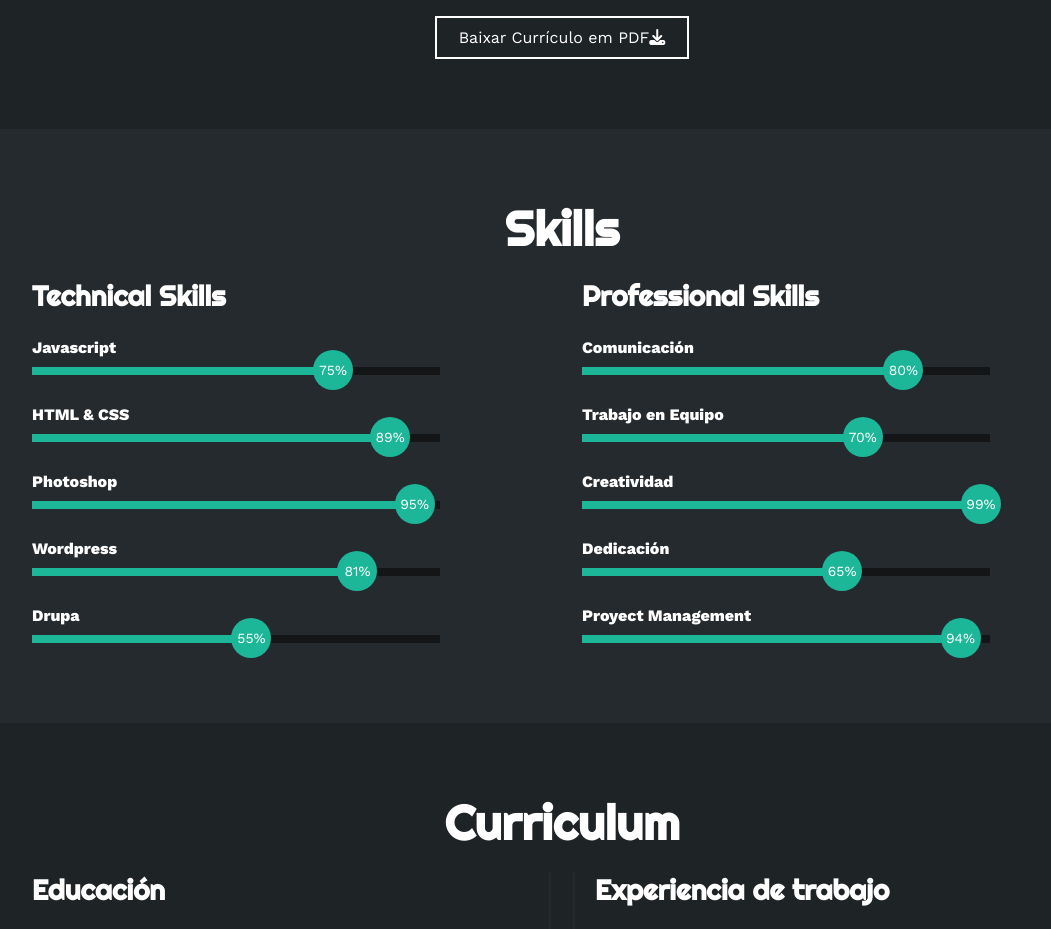
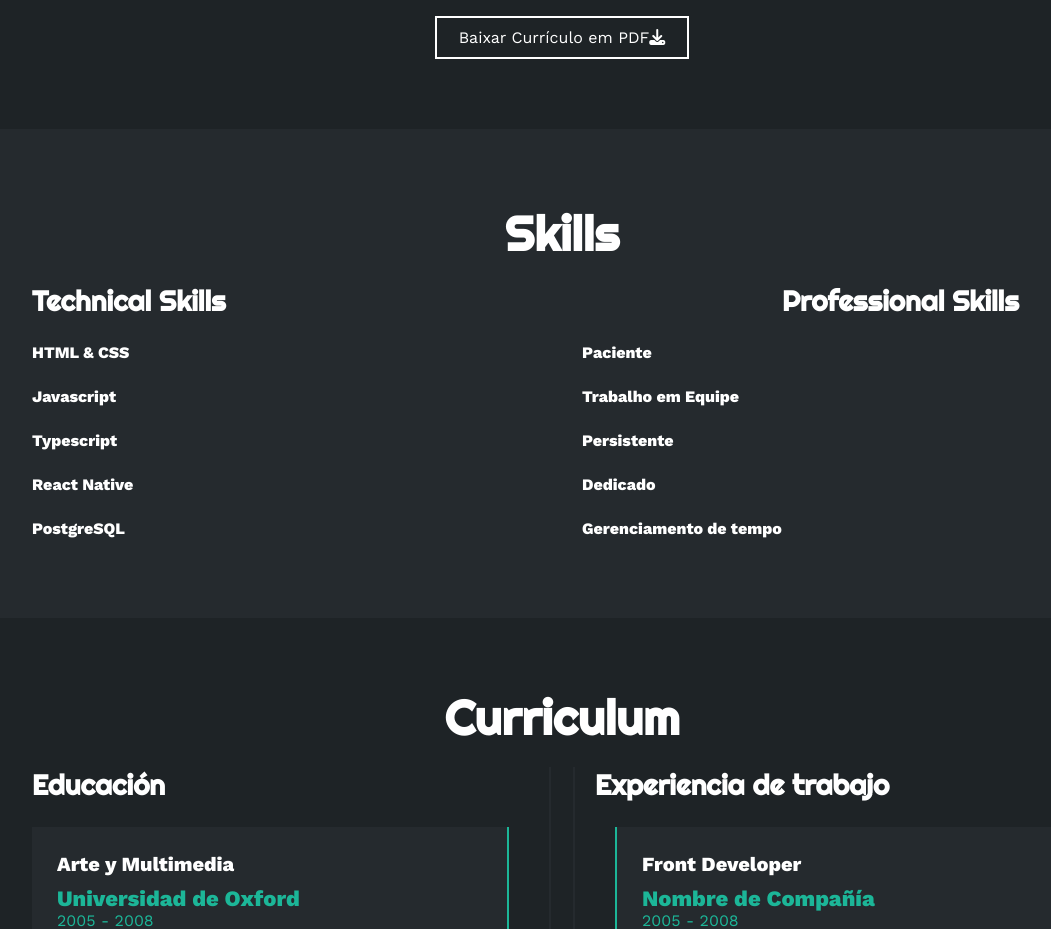
Before and after one commit to EuDiniz/EuDiniz.github.io, a plain HTML site: page index.html in a window 1280 px wide. Shown: the part 1220-2149 px from the top of the page, without its empty margins (78-1129 px from the left). Drawn offline with nearby package versions, Linux system fonts and the light colour scheme.

Commit message:
new commit

```diff
--- a/index.html
+++ b/index.html
@@ -100,89 +100,48 @@
                 <!-- Technical Skill -->
                 <div class="col">
                     <h3>Technical Skills</h3>
+
+                    <div class="skill">
+                        <span>HTML & CSS</span>
+                    </div>
+
                     <div class="skill">
                         <span>Javascript</span>
-                        <div class="barra-skill">
-                            <div class="progreso">
-                                <span>75%</span>
-                            </div>
-                        </div>
                     </div>
                     <div class="skill">
-                        <span>HTML & CSS</span>
-                        <div class="barra-skill">
-                            <div class="progreso">
-                                <span>89%</span>
-                            </div>
-                        </div>
+                        <span>Typescript</span>
                     </div>
+
                     <div class="skill">
-                        <span>Photoshop</span>
-                        <div class="barra-skill">
-                            <div class="progreso">
-                                <span>95%</span>
-                            </div>
-                        </div>
+                        <span>React Native</span>
                     </div>
+
                     <div class="skill">
-                        <span>Wordpress</span>
-                        <div class="barra-skill">
-                            <div class="progreso">
-                                <span>81%</span>
-                            </div>
-                        </div>
-                    </div>
-                    <div class="skill">
-                        <span>Drupa</span>
-                        <div class="barra-skill">
-                            <div class="progreso">
-                                <span>55%</span>
-                            </div>
-                        </div>
+                        <span>PostgreSQL</span>
                     </div>
                 </div>
                 <!-- Professional Skills -->
-                <div class="col">
-                    <h3>Professional Skills</h3>
+                <div class="col" id="skills1">
+                    <h4>Professional Skills</h4>
                     <div class="skill">
-                        <span>Comunicación</span>
-                        <div class="barra-skill">
-                            <div class="progreso">
-                                <span>80%</span>
-                            </div>
-                        </div>
+                        <span>Paciente</span>
+
                     </div>
                     <div class="skill">
-                        <span>Trabajo en Equipo</span>
-                        <div class="barra-skill">
-                            <div class="progreso">
-                                <span>70%</span>
-                            </div>
-                        </div>
+                        <span>Trabalho em Equipe</span>
+
                     </div>
                     <div class="skill">
-                        <span>Creatividad</span>
-                        <div class="barra-skill">
-                            <div class="progreso">
-                                <span>99%</span>
-                            </div>
-                        </div>
+                        <span>Persistente</span>
+
                     </div>
                     <div class="skill">
-                        <span>Dedicación</span>
-                        <div class="barra-skill">
-                            <div class="progreso">
-                                <span>65%</span>
-                            </div>
-                        </div>
+                        <span>Dedicado</span>
+
                     </div>
                     <div class="skill">
-                        <span>Proyect Management</span>
-                        <div class="barra-skill">
-                            <div class="progreso">
-                                <span>94%</span>
-                            </div>
-                        </div>
+                        <span>Gerenciamento de tempo</span>
+
                     </div>
                 </div>
             </div>
@@ -259,7 +218,7 @@
         </div>
     </section>
 
-    <!-- SECCION PORTFOLIO -->
+    <!-- PORTFOLIO -->
     <section id="portfolio" class="portfolio">
         <div class="contenido-seccion">
             <h2>PORTFOLIO</h2>
--- a/style.css
+++ b/style.css
@@ -212,7 +212,7 @@ html{
 .skills{
     background-color: #252A2E;
     color: #fff;
-    padding: 50px 20px;
+    padding: 55px 20px;
 }
 .skills .contenido-seccion{
     max-width: 1100px;
@@ -236,11 +236,27 @@ html{
     font-size: 28px;
     font-family: 'Righteous';
     margin-bottom: 25px;
+
 }
+.skills .fila .col h4{
+    font-size: 28px;
+    font-family: 'Righteous';
+    margin-bottom: 25px;
+    padding-left: 200px;
+}
+
 .skills .skill > span{
     font-weight: bold;
     display: block;
-    margin-bottom: 10px;
+    margin-bottom: 25px;
+
+}
+
+.skills .skill1 > span{
+    font-weight: bold;
+    display: block;
+    margin-bottom: 25px;
+    padding-left: 2000px;
 }
 .skills .skill .barra-skill{
     height: 8px;
@@ -249,25 +265,7 @@ html{
     position: relative;
     margin-bottom: 30px;
 }
-.skills .skill .progreso{
-    background-color: #1CB698;
-    position: absolute;
-    top: 0;
-    left: 0;
-    height: 8px;
-}
-.skills .skill .barra-skill span{
-    position: absolute;
-    height: 40px;
-    width: 40px;
-    background-color: #1CB698;
-    border-radius: 50px;
-    line-height: 40px;
-    text-align: center;
-    top: -17px;
-    right: -15px;
-    font-size: 14px;
-}
+
 /* Estas clases se agregaran dinamicamente mediante javascript */
 .skills .skill .javascript{
     width: 0%;
```
